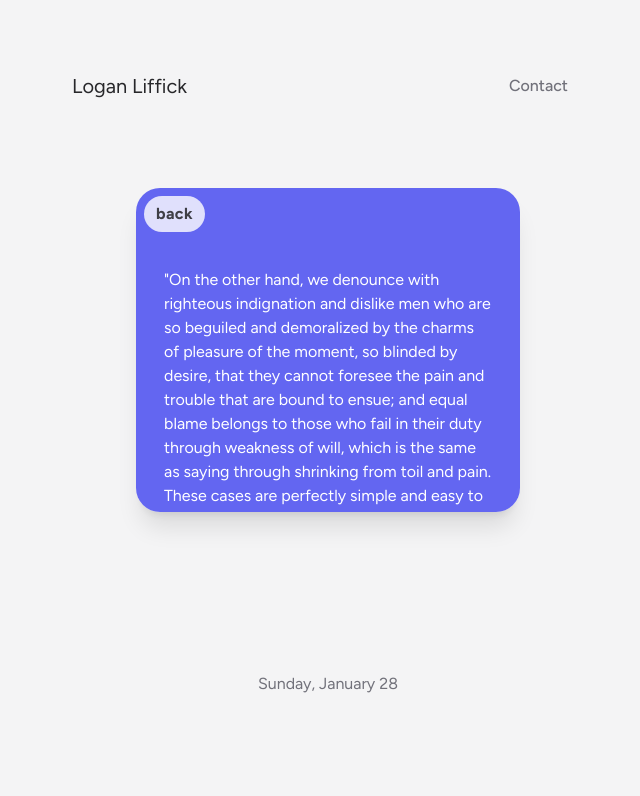
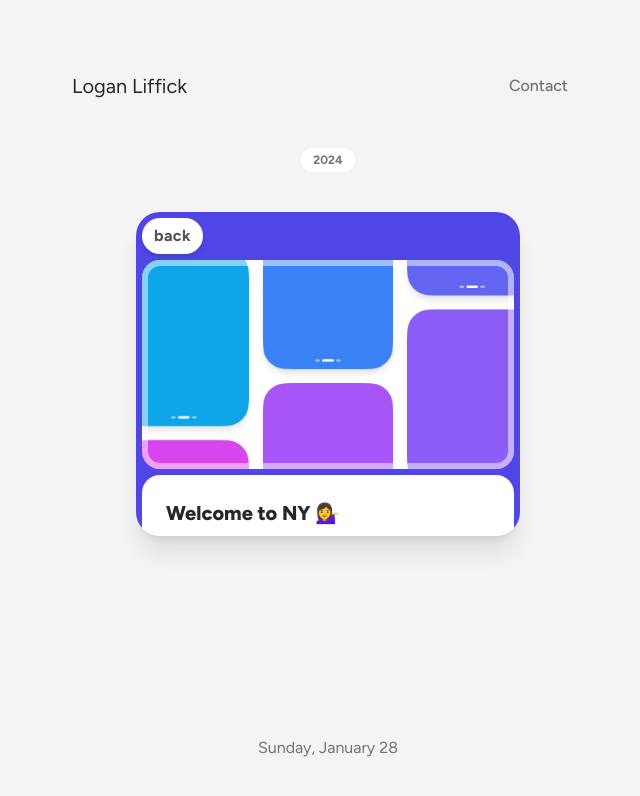
Before and after one commit to loganliffick/personal-site, a Next.js app: page /tiles in a window 1280 px wide. Both pictures are taken after a click on the button 688 px from the left and 272 px from the top of the page. Shown: the top 796 px of the page, without its empty margins (312-952 px from the left). Built offline with nearby package versions, Linux system fonts and the light colour scheme.

Commit message:
a lot of updates...

```diff
--- a/src/components/Tag.tsx
+++ b/src/components/Tag.tsx
@@ -10,7 +10,7 @@ const Tag = (props: { year: string }) => {
   return (
     <div
       className={cn(
-        'reveal sticky top-5 mx-auto rounded-full bg-white px-3 py-1 text-xs font-bold text-zinc-500 first-of-type:mt-10',
+        'reveal sticky top-5 z-50 mx-auto rounded-full bg-white px-3 py-1 text-xs font-bold text-zinc-500 first-of-type:mt-10',
         { 'animate-revealSm': inView },
       )}
       ref={ref}
--- a/src/pages/tiles.tsx
+++ b/src/pages/tiles.tsx
@@ -1,7 +1,13 @@
 import Layout from 'components/Layout'
+import Modal from 'components/Modal'
+import Tag from 'components/Tag'
 import Tooltip from 'components/Tooltip'
 import useClickOutside from 'hooks/useClickOutside'
 import moment from 'moment'
+import Image from 'next/image'
+import Link from 'next/link'
+import { ArrowsOutSimple } from 'phosphor-react'
+import testImage from 'public/images/test-img.jpg'
 import { useState } from 'react'
 import { cn } from 'utils/tw'
 
@@ -10,60 +16,75 @@ const monthDays = moment('2024-01', 'YYYY-MM').daysInMonth()
 const januaryData = [
   {
     day: 5,
-    link: '/blog/hello-world',
+    link: {
+      external: false,
+      href: '/blog/hello-world',
+      text: 'Read the rest...',
+    },
     type: 'Blog',
+    title: 'Welcome to NY 💁‍♀️',
+    text: 'On the other hand, we denounce with righteous indignation and dislike men who are so beguiled and demoralized by the charms of pleasure of the moment, so blinded by desire, that they cannot foresee the pain and trouble that are bound to ensue; and equal blame belongs to those who fail in their duty through weakness of will, which is the same as saying through shrinking from toil and pain. These cases are perfectly simple and easy to distinguish',
   },
   {
     day: 10,
     type: 'Project',
-    link: '/project/new',
+    link: {
+      external: true,
+      href: 'https://outerbase.com',
+      text: 'View the site',
+    },
+    title: '🕸️ New site launched 🚀',
+    text: 'On the other hand, we denounce with righteous indignation and dislike men who are so beguiled and demoralized.',
   },
   {
     day: 20,
     type: 'Small Project',
-    link: '/project/new',
+    link: {
+      external: true,
+      href: 'https://react.spltjs.com',
+      text: 'Get splittin bb',
+    },
+    title: '✨ New page ✨',
+    text: 'I had the opportunity to do something sick asf, I made a new homepage bb.',
   },
 ]
 
 const Page = () => {
   const tiles = Array.from({ length: monthDays })
   const [takeover, setTakeover] = useState(false)
+  const [clip, setClip] = useState(false)
+  const [start, setStart] = useState(true)
+  const [modal, setModal] = useState(false)
+
   const takeoverRef = useClickOutside(() => {
     setTakeover(false)
+    setClip(false)
   })
+
+  const handleClip = () => {
+    setTimeout(() => {
+      setClip(true)
+    }, 500)
+  }
+  const handleStart = () => {
+    setTimeout(() => {
+      setStart(false)
+    }, 1200)
+  }
+
+  handleStart()
 
   return (
     <Layout>
+      <Tag year="2024" />
+      <>
+        <Modal open={modal} setOpen={setModal}>
+          hi mom
+        </Modal>
         <section
-        className="reveal mt-20 flex w-full max-w-sm animate-rotate flex-col gap-4 overflow-x-clip overflow-y-scroll rounded-3xl bg-zinc-800 p-7 shadow-xl"
+          className="reveal my-10  flex w-full max-w-sm animate-rotate flex-col gap-4 overflow-x-clip overflow-y-scroll rounded-3xl bg-zinc-800 p-7 shadow-xl"
           ref={takeoverRef}
         >
-        {takeover && (
-          <div className="absolute left-0 top-0 z-50 flex w-full flex-col">
-            <div className="sticky -top-7 z-10 p-2">
-              <button
-                className="z-50 w-max animate-revealSm rounded-full bg-white/80 px-3 py-1.5 font-bold tracking-wide text-zinc-700"
-                onClick={() => {
-                  setTakeover(false)
-                }}
-              >
-                back
-              </button>
-            </div>
-            <div className="reveal relative w-full animate-revealLg p-7 text-white">
-              <p>
-                "On the other hand, we denounce with righteous indignation and
-                dislike men who are so beguiled and demoralized by the charms of
-                pleasure of the moment, so blinded by desire, that they cannot
-                foresee the pain and trouble that are bound to ensue; and equal
-                blame belongs to those who fail in their duty through weakness
-                of will, which is the same as saying through shrinking from toil
-                and pain. These cases are perfectly simple and easy to
-                distinguish."
-              </p>
-            </div>
-          </div>
-        )}
           <h2 className="reveal animate-revealSm text-sm font-bold tracking-wider text-zinc-300">
             January
           </h2>
@@ -75,31 +96,98 @@ const Page = () => {
               return (
                 <div
                   key={index}
-                className="animate-scaleFade scaleFade relative"
+                  className={cn('', {
+                    'scaleFade isolate animate-scaleFade': start,
+                  })}
                   style={{
                     animationDelay: `${index / 50 + 0.04}s`,
                   }}
                 >
+                  {takeover && active && (
+                    <div
+                      className={cn(
+                        'absolute left-0 top-0 z-50 flex h-max min-h-full w-full animate-fadeSm flex-col',
+                        {
+                          'bg-sky-500': dayData?.type === 'Project',
+                          'bg-indigo-600': dayData?.type === 'Blog',
+                          'bg-violet-400': dayData?.type === 'Small Project',
+                        },
+                      )}
+                    >
+                      <div className="sticky -top-7 z-10 animate-revealSm pl-1.5 pt-1.5">
+                        <button
+                          className="z-50 block w-max rounded-full bg-white px-3 py-1.5 font-bold tracking-wide text-zinc-600 shadow-md transition-transform hover:scale-90 active:scale-75"
+                          onClick={() => {
+                            setTakeover(false)
+                            setActive(false)
+                            setClip(false)
+                          }}
+                        >
+                          back
+                        </button>
+                      </div>
+                      <div className="relative flex w-full animate-rotateAlt flex-col">
+                        <button
+                          className="group relative m-1.5 mb-0 aspect-video animate-fade overflow-hidden rounded-[18px] bg-white after:absolute after:left-0 after:top-0 after:h-full after:w-full after:rounded-[18px] after:border-[6px] after:border-white/50 after:transition-[border] hover:after:border-[10px] active:after:border-[16px]"
+                          onClick={() => {
+                            setModal(true)
+                          }}
+                        >
+                          <div className="absolute bottom-0 right-0 z-10 origin-bottom-right scale-75 rounded-full bg-white/50 p-2 text-white opacity-0 transition-all duration-300 ease-bounce group-hover:-translate-x-4 group-hover:-translate-y-4 group-hover:scale-100 group-hover:opacity-100 group-active:-translate-x-8 group-active:-translate-y-6 group-active:rotate-12 group-active:scale-90">
+                            <ArrowsOutSimple size={24} weight="bold" />
+                          </div>
+                          <Image
+                            src={testImage}
+                            alt="img"
+                            className="object-cover"
+                            fill={true}
+                            sizes="100%"
+                          />
+                        </button>
+                        <article className="m-1.5 flex animate-rotate flex-col rounded-[18px] bg-white p-6 pb-7 font-medium">
+                          <h2 className="mb-2 text-xl font-extrabold text-zinc-800">
+                            {dayData?.title}
+                          </h2>
+                          <p className="text-zinc-600">{dayData?.text}</p>
+                          <Link
+                            className="z-50 mt-6 block w-max rounded-full bg-zinc-700 px-4 py-2 text-base font-bold tracking-wide text-zinc-100 transition-transform sm:hover:bg-zinc-800 sm:active:scale-90"
+                            href={dayData?.link.href || ''}
+                            aria-label={dayData?.link.text}
+                            rel={
+                              dayData?.link.external
+                                ? 'no-opener no-referrer'
+                                : ''
+                            }
+                            target={dayData?.link.external ? '_blank' : '_self'}
+                          >
+                            {dayData?.link.text}
+                          </Link>
+                        </article>
+                      </div>
+                    </div>
+                  )}
                   {dayData ? (
                     <div
-                    className={cn('group/tooltip delay-100', {
+                      className={cn('group/tooltip relative delay-100', {
                         'invisible opacity-0 delay-0': takeover && !active,
+                        'overflow-clip overscroll-y-none': clip,
                       })}
                     >
                       <Tooltip text={dayData.type} state={takeover} />
                       <button
                         onClick={(e) => {
                           setTakeover(true)
+                          handleClip()
                           setActive(true)
                         }}
                         className={cn(
                           'block h-8 w-full rounded-lg transition-all duration-150 hover:scale-90 active:scale-75 min-[400px]:h-10',
                           {
-                          'bg-emerald-400': dayData.type === 'Project',
-                          'bg-indigo-500': dayData.type === 'Blog',
-                          'bg-fuchsia-300': dayData.type === 'Small Project',
+                            'bg-sky-500': dayData.type === 'Project',
+                            'bg-indigo-600': dayData.type === 'Blog',
+                            'bg-violet-400': dayData.type === 'Small Project',
                             'scale-[20] cursor-default duration-300 hover:scale-[20] active:scale-[20]':
-                            takeover && active,
+                              active && takeover,
                           },
                         )}
                       />
@@ -119,6 +207,7 @@ const Page = () => {
             })}
           </div>
         </section>
+      </>
     </Layout>
   )
 }
```
Also changed, not shown: public/images/test-img.jpg (added), public/images/test2.png (deleted). Lines whose indentation alone changed are shown as unchanged.
